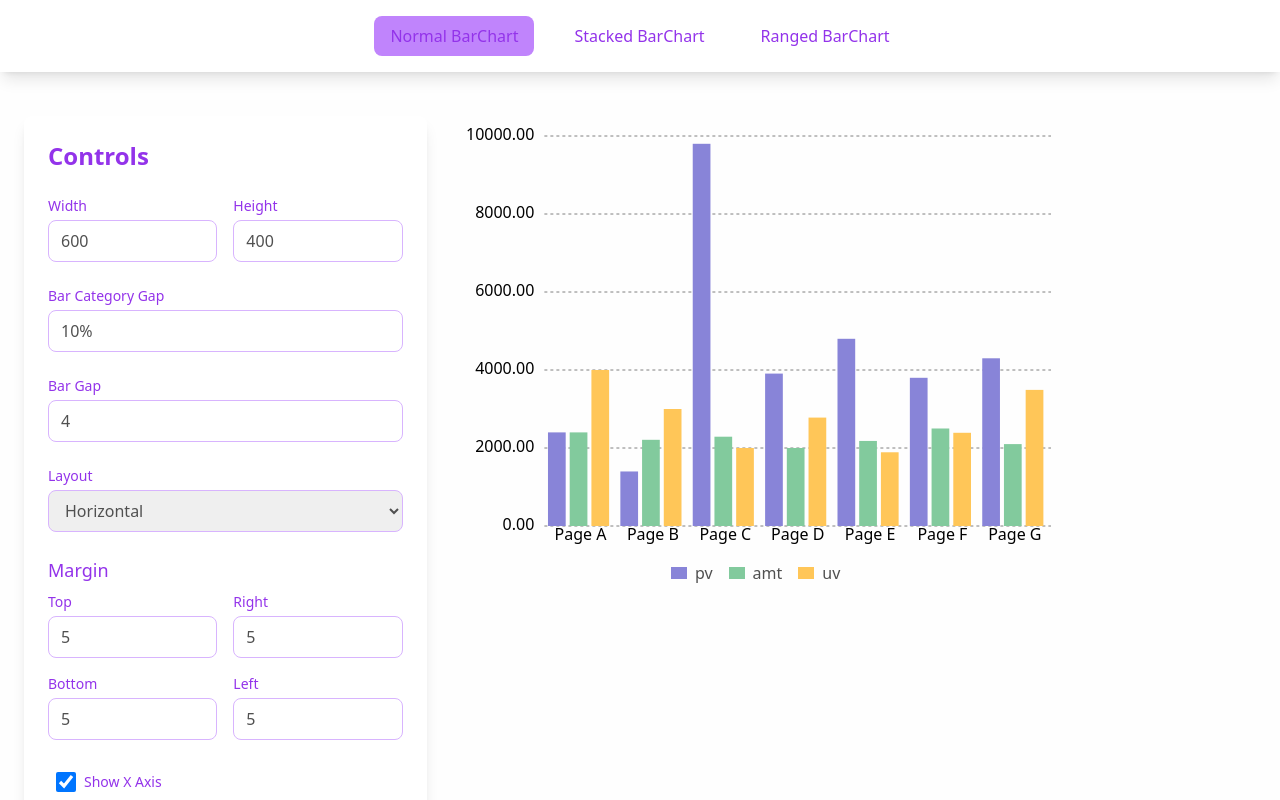
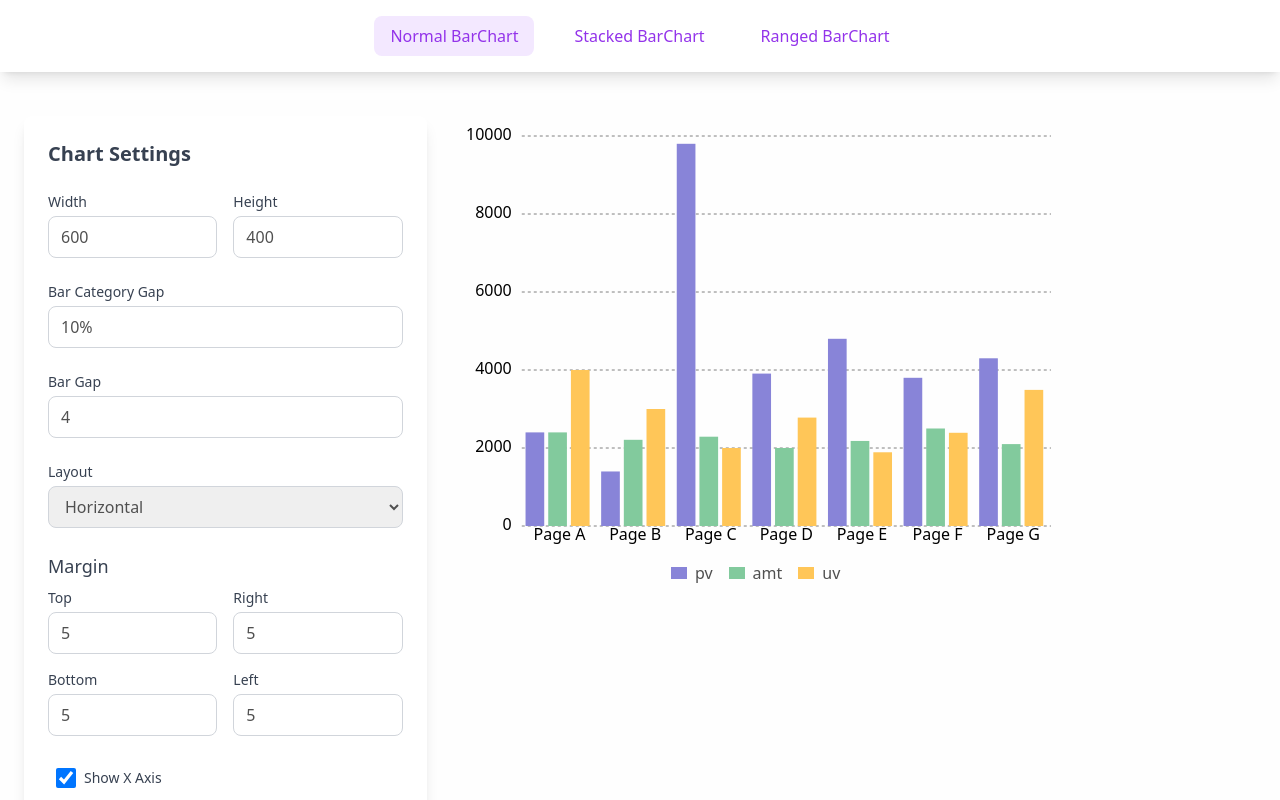
Before and after one commit to unosquare/unochart, a React app: page / in a window 1280 px wide. Shown: the top 800 px of the page. Built offline with nearby package versions, Linux system fonts and the light colour scheme; the HTML template or start-up script is replaced by a standard one.

Commit message:
Ui color/layout changes

```diff
--- a/samples/utils/BarChartControls.tsx
+++ b/samples/utils/BarChartControls.tsx
@@ -55,69 +55,69 @@ const BarChartControls: React.FC<BarChartControlsProps> = ({
   };
 
   return (
-    <div className="bg-white p-6 shadow-lg stroke-purple-600 rounded-lg mb-5 max-w-md">
-      <h2 className="text-2xl font-semibold mb-6 text-purple-600">Controls</h2>
+    <div className="bg-white p-6 shadow-lg rounded-lg mb-5 max-w-md">
+      <h2 className="text-xl font-semibold mb-6 text-gray-700">Chart Settings</h2>
       <form className="space-y-6">
         <div className="grid grid-cols-2 gap-4">
           <div>
-            <label className="block text-sm font-medium text-purple-600 mb-1">Width</label>
+            <label className="block text-sm font-medium text-gray-700 mb-1">Width</label>
             <input
               type="number"
               value={width}
               onChange={(e) => setWidth(parseInt(e.target.value, 10))}
-              className="w-full px-3 py-2 border border-purple-300 rounded-lg focus:outline-none focus:ring-2 focus:ring-purple-500 transition duration-300 ease-in-out"
+              className="w-full px-3 py-2 border border-gray-300 rounded-lg focus:outline-none focus:ring-2 focus:ring-purple-500 transition duration-300 ease-in-out"
             />
           </div>
           <div>
-            <label className="block text-sm font-medium text-purple-600 mb-1">Height</label>
+            <label className="block text-sm font-medium text-gray-700 mb-1">Height</label>
             <input
               type="number"
               value={height}
               onChange={(e) => setHeight(parseInt(e.target.value, 10))}
-              className="w-full px-3 py-2 border border-purple-300 rounded-lg focus:outline-none focus:ring-2 focus:ring-purple-500 transition duration-300 ease-in-out"
+              className="w-full px-3 py-2 border border-gray-300 rounded-lg focus:outline-none focus:ring-2 focus:ring-purple-500 transition duration-300 ease-in-out"
             />
           </div>
         </div>
         <div>
-          <label className="block text-sm font-medium text-purple-600 mb-1">Bar Category Gap</label>
+          <label className="block text-sm font-medium text-gray-700 mb-1">Bar Category Gap</label>
           <input
             type="text"
             value={barCategoryGap}
             onChange={(e) => setBarCategoryGap(e.target.value)}
-            className="w-full px-3 py-2 border border-purple-300 rounded-lg focus:outline-none focus:ring-2 focus:ring-purple-500 transition duration-300 ease-in-out"
+            className="w-full px-3 py-2 border border-gray-300 rounded-lg focus:outline-none focus:ring-2 focus:ring-purple-500 transition duration-300 ease-in-out"
           />
         </div>
         <div>
-          <label className="block text-sm font-medium text-purple-600 mb-1">Bar Gap</label>
+          <label className="block text-sm font-medium text-gray-700 mb-1">Bar Gap</label>
           <input
             type="number"
             value={barGap}
             onChange={(e) => setBarGap(parseInt(e.target.value, 10))}
-            className="w-full px-3 py-2 border border-purple-300 rounded-lg focus:outline-none focus:ring-2 focus:ring-purple-500 transition duration-300 ease-in-out"
+            className="w-full px-3 py-2 border border-gray-300 rounded-lg focus:outline-none focus:ring-2 focus:ring-purple-500 transition duration-300 ease-in-out"
           />
         </div>
         <div>
-          <label className="block text-sm font-medium text-purple-600 mb-1">Layout</label>
+          <label className="block text-sm font-medium text-gray-700 mb-1">Layout</label>
           <select
             value={layout}
             onChange={(e) => setLayout(e.target.value as 'horizontal' | 'vertical')}
-            className="w-full px-3 py-2 border border-purple-300 rounded-lg focus:outline-none focus:ring-2 focus:ring-purple-500 transition duration-300 ease-in-out"
+            className="w-full px-3 py-2 border border-gray-300 rounded-lg focus:outline-none focus:ring-2 focus:ring-purple-500 transition duration-300 ease-in-out"
           >
             <option value="horizontal">Horizontal</option>
             <option value="vertical">Vertical</option>
           </select>
         </div>
         <div>
-          <h3 className="text-lg font-medium text-purple-600 mb-2">Margin</h3>
+          <h3 className="text-lg font-medium text-gray-700 mb-2">Margin</h3>
           <div className="grid grid-cols-2 gap-4">
             {['top', 'right', 'bottom', 'left'].map((side) => (
               <div key={side}>
-                <label className="block text-sm font-medium text-purple-600 mb-1 capitalize">{side}</label>
+                <label className="block text-sm font-medium text-gray-700 mb-1 capitalize">{side}</label>
                 <input
                   type="number"
                   value={margin[side as keyof typeof margin]}
                   onChange={(e) => handleMarginChange(e, side)}
-                  className="w-full px-3 py-2 border border-purple-300 rounded-lg focus:outline-none focus:ring-2 focus:ring-purple-500 transition duration-300 ease-in-out"
+                  className="w-full px-3 py-2 border border-gray-300 rounded-lg focus:outline-none focus:ring-2 focus:ring-purple-500 transition duration-300 ease-in-out"
                 />
               </div>
             ))}
@@ -131,7 +131,7 @@ const BarChartControls: React.FC<BarChartControlsProps> = ({
             { label: 'Show Tooltip', checked: showTooltip, onChange: setShowTooltip },
             { label: 'Show Legend', checked: showLegend, onChange: setShowLegend },
           ].map((item) => (
-            <label key={item.label} className="flex items-center space-x-2 text-purple-600 hover:bg-purple-100 rounded-lg p-2 transition duration-300 ease-in-out">
+            <label key={item.label} className="flex items-center space-x-2 text-gray-700 hover:bg-purple-100 rounded-lg p-2 transition duration-300 ease-in-out">
               <input
                 type="checkbox"
                 checked={item.checked}
--- a/samples/utils/NavBar.tsx
+++ b/samples/utils/NavBar.tsx
@@ -11,7 +11,7 @@ const NavBar = () => {
   ];
 
   return (
-    <nav className="bg-white p-4 shadow-lg stroke-purple-600 mb-5">
+    <nav className="bg-white p-4 shadow-lg mb-5">
       <div className="container mx-auto flex justify-center space-x-6">
         {navItems.map((item) => (
           <Link
@@ -19,8 +19,8 @@ const NavBar = () => {
             to={item.path}
             className={`text-purple-600 py-2 px-4 rounded-lg ${
               location.pathname === item.path
-                ? ' bg-purple-400'
-                : 'hover:bg-purple-600 hover:text-white'
+                ? 'bg-purple-100'
+                : 'hover:bg-purple-200 hover:text-purple-800'
             } transition duration-300 ease-in-out`}
           >
             {item.name}
--- a/src/BarChart/index.tsx
+++ b/src/BarChart/index.tsx
@@ -202,6 +202,7 @@ const BarChart = ({
         });
     };
 
+
     return (
         <div
             className='relative inline-block'
@@ -235,6 +236,7 @@ const BarChart = ({
                                 <CartesianGrid
                                     width={width - (margin.left ?? DEFAULT_MARGIN) - rightMargin - leftMargin}
                                     height={height - (margin.top ?? DEFAULT_MARGIN) - (margin.bottom ?? DEFAULT_MARGIN)}
+                                    minValue={minValue}
                                     layout={layout}
                                 />
                             )}
@@ -268,6 +270,7 @@ const BarChart = ({
                                 <CartesianGrid
                                     width={width - (margin.left ?? DEFAULT_MARGIN) - rightMargin}
                                     height={height - (margin.top ?? DEFAULT_MARGIN) - (margin.bottom ?? DEFAULT_MARGIN)}
+                                    minValue={minValue}
                                     layout={layout}
                                 />
                             )}
--- a/src/YAxis/index.tsx
+++ b/src/YAxis/index.tsx
@@ -17,6 +17,10 @@ const YAxis = ({ data = [], height = 0, width = 0, maxValue = 0, minValue = 0, l
     const positiveRange = maxValue / positiveLines;
     const negativeRange = minValue < 0 ? Math.abs(minValue) / negativeLines : 0;
 
+    const formatValue = (value: number) => {
+        return value % 1 === 0 ? value.toString() : value.toFixed(2);
+    };
+
     return (
         <g className='y-axis'>
             {layout === 'horizontal' &&
@@ -32,7 +36,7 @@ const YAxis = ({ data = [], height = 0, width = 0, maxValue = 0, minValue = 0, l
                             textAnchor='end'
                             dominantBaseline='middle'
                         >
-                            {value.toFixed(2)}
+                            {formatValue(value)}
                         </text>
                     );
                 })}
@@ -41,7 +45,6 @@ const YAxis = ({ data = [], height = 0, width = 0, maxValue = 0, minValue = 0, l
                 // Render positive values
                 new Array(positiveLines + 1).fill(null).map((_, index) => {
                     const value = positiveRange * index;
-                    const yOffset = minValue < 0 ? negativeLines : 0;
                     return (
                         <text
                             key={uuidv4()}
@@ -50,7 +53,7 @@ const YAxis = ({ data = [], height = 0, width = 0, maxValue = 0, minValue = 0, l
                             textAnchor='end'
                             dominantBaseline='middle'
                         >
-                            {value.toFixed(2)}
+                            {formatValue(value)}
                         </text>
                     );
                 })}
```
